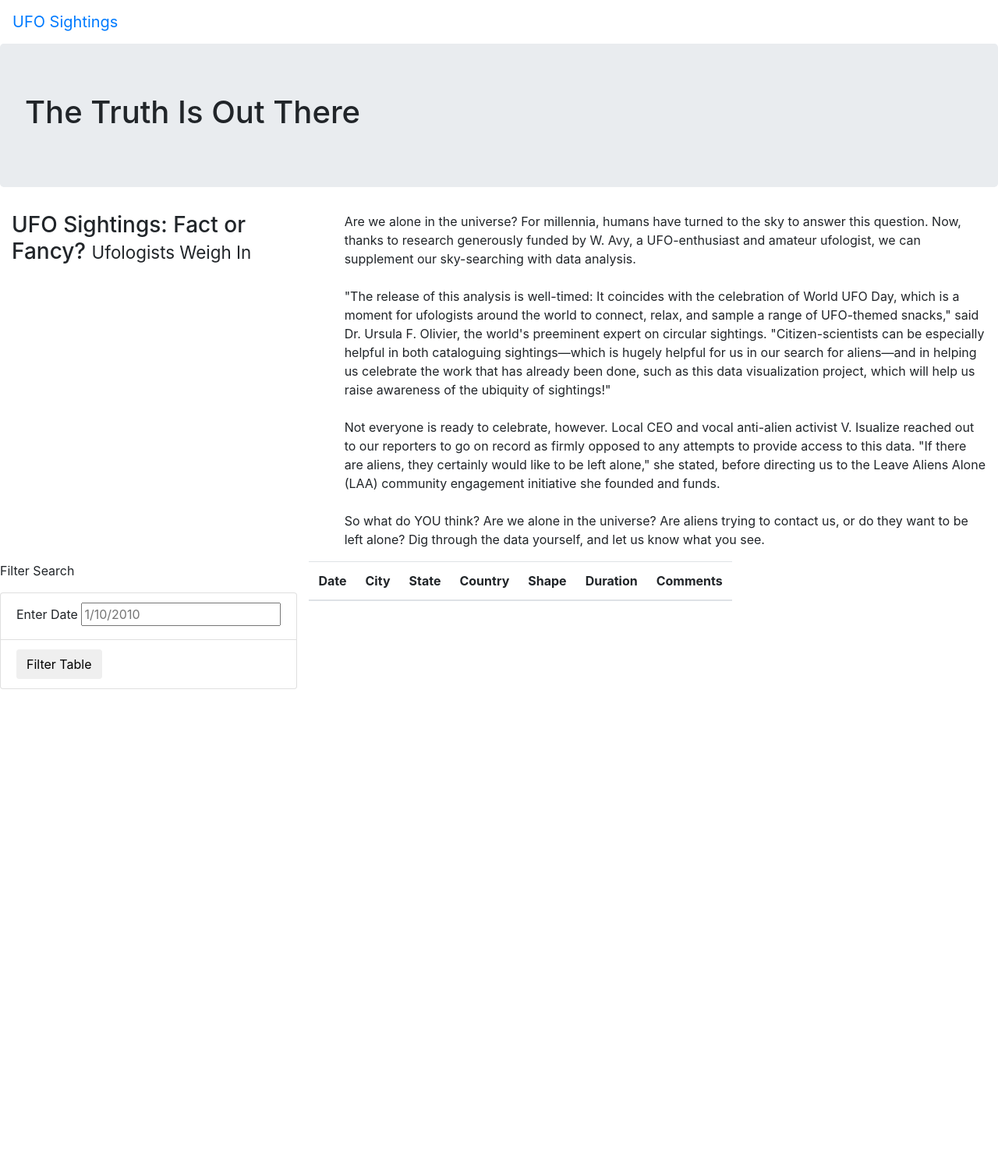
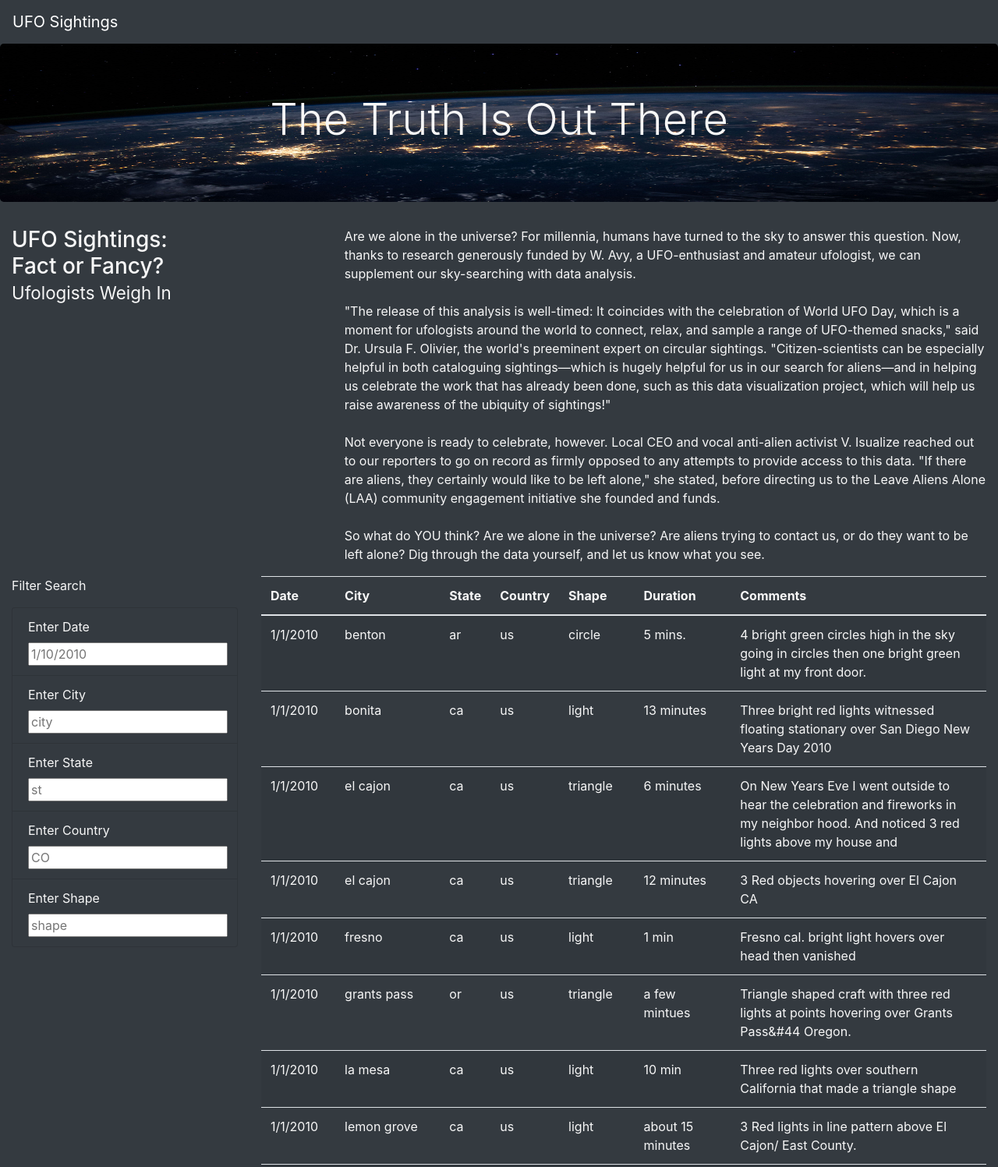
Before and after one commit to aberloro/UFOs, a plain HTML site: page index.html in a window 1280 px wide. Shown: the top 1497 px of the page at 78% size. Before the commit the page ends 884 px from the top, so only its background shows below. Drawn offline with nearby package versions, Linux system fonts and the light colour scheme.

Commit message:
adding additional table filters

```diff
--- a/index.html
+++ b/index.html
@@ -13,21 +13,21 @@
     />
     <link rel="stylesheet" href="static/css/style.css">
 </head>
-<body>
+<body class="bg-dark">
     <div class="wrapper">
-        <nav class="navbar navbar-expand-lg">
+        <nav class="navbar navbar-dark bg-dark navbar-expand-lg">
             <a class="navbar-brand" href="index.html">UFO Sightings</a>
         </nav>
     </div>
 
     <div class="jumbotron">
-        <h1>The Truth Is Out There</h1>
+        <h1 class="display-4">The Truth Is Out There</h1>
     </div>
 
     <div class="container-fluid">
         <div class="row">
             <div class="col-md-4">
-                <h3>UFO Sightings: Fact or Fancy? <small>Ufologists Weigh In</small></h3>
+                <h3>UFO Sightings:<br> Fact or Fancy? <br><small>Ufologists Weigh In</small></h3>
             </div>
             <div class="col-md-8">
                 <p>Are we alone in the universe? For millennia, humans have turned to the sky to answer this question. Now, thanks to research generously funded by W. Avy, a UFO-enthusiast and amateur ufologist, we can supplement our sky-searching with data analysis.<br>
@@ -41,25 +41,45 @@
 
     <div class="container-fluid">
         <div class="row">
-            <div clss = "col-md-3">
-                <form>
+            <div class = "col-md-3">
+                <form  class="bg-dark">
                     <p>Filter Search</p>
-                    <ul class="list-group">
-                        <li class="list-group-item">
+                    <ul class="list-group bg-dark">
+                        <li class="list-group-item bg-dark" [ tag.]{style="font-family: inherit; font-size: 1rem;">
                             <label for="date">Enter Date</label>
                             <input type="text" placeholder="1/10/2010" id="datetime" />
                         </li>
-                        <li class="list-group-item">
-                            <button id="filter-btn" type="button" class="btn btn-default">Filter Table</button>
+
+                        <li class="list-group-item bg-dark" [ tag.]{style="font-family: inherit; font-size: 1rem;">
+                            <label for="city">Enter City</label>
+                            <input type="text" placeholder="city" id="city" />
                         </li>
+
+                        <li class="list-group-item bg-dark" [ tag.]{style="font-family: inherit; font-size: 1rem;">
+                            <label for="state">Enter State</label>
+                            <input type="text" placeholder="st" id="state" />
+                        </li>
+
+                        <li class="list-group-item bg-dark" [ tag.]{style="font-family: inherit; font-size: 1rem;">
+                            <label for="country">Enter Country</label>
+                            <input type="text" placeholder="CO" id="country" />
+                        </li>
+
+                        <li class="list-group-item bg-dark" [ tag.]{style="font-family: inherit; font-size: 1rem;">
+                            <label for="date">Enter Shape</label>
+                            <input type="text" placeholder="shape" id="shape" />
+                        </li>
+                        <!--li class="list-group-item bg-dark" [ tag.]{style="font-family: inherit; font-size: 1rem;" -->
+                            <!--button id="filter-btn" type="button" class="btn btn-dark">Filter Table</button -->
+                        <!-- /li -->
                     </ul>
                 </form>
             </div>
-            <div clss = "col-md-9">
-                <div class="col-md-9">
-                    <table class="table table-striped">
-                      <thead>
+            <div class = "col-md-9">
+                <table class="table table-striped">
+                    <thead>
                         <tr>
+                            <!-- add 'th' tag for each key aka column header-->
                             <th>Date</th>
                             <th>City</th>
                             <th>State</th>
@@ -68,13 +88,20 @@
                             <th>Duration</th>
                             <th>Comments</th>
                         </tr>
-                      </thead>
-                      <tbody></tbody>
-                    </table>
-                  </div>
+                    </thead>
+                    <tbody></tbody>
+                </table>
             </div>
         </div>
     </div>
 
+    <!--add scripts to link other files-->
+
+    <!-- let D3 library listen for and react to user input-->
+    <script src="https://cdnjs.cloudflare.com/ajax/libs/d3/4.11.0/d3.js"></script>
+    <!-- load data from data.js doc-->
+    <script src="static/js/data.js"></script>
+    <!--link to app.js file with functions to build and filter table-->
+    <script src="static/js/app.js"></script>
 </body>
 </html>
--- a/static/css/style.css
+++ b/static/css/style.css
@@ -0,0 +1,9 @@
+body {
+    color: #f7f7f7;
+}
+
+.jumbotron {
+  background-image: url("../images/nasa.jpg");
+  background-size: 100% 100%;
+  text-align: center;
+}
--- a/static/js/app.js
+++ b/static/js/app.js
@@ -1,49 +1,73 @@
-// import the data from data.js
+// from data.js
 const tableData = data;
 
-// Reference the HTML table using d3 library from JS
+// get table references
 var tbody = d3.select("tbody");
 
 function buildTable(data) {
-    // Clear existing data
+  // First, clear out any existing data
   tbody.html("");
-    //loop through each object in data and
-    // append a row and cells for each value in row
+
+  // Next, loop through each object in the data
+  // and append a row and cells for each value in the row
   data.forEach((dataRow) => {
-        // append row to tbale body
+    // Append a row to the table body
     let row = tbody.append("tr");
 
-
-        //loop through fields in data row and
-        //add each value a a table cell (td)
+    // Loop through each field in the dataRow and add
+    // each value as a table cell (td)
     Object.values(dataRow).forEach((val) => {
       let cell = row.append("td");
       cell.text(val);
-            }
-        );
+    });
   });
 }
 
-function handleClick() {
-    //get datetime value from filter
-    let date = d3.select("#datetime").property("value");
+// 1. Create a variable to keep track of all the filters as an object.
+var filters = {};
+
+// 3. Use this function to update the filters.
+function updateFilters() {
+
+    // 4a. Save the element that was changed as a variable.
+    let changedElement = d3.select(this);
+    // 4b. Save the value that was changed as a variable.
+    let elementValue = changedElement.property("value");
+    console.log(elementValue);
+    // 4c. Save the id of the filter that was changed as a variable.
+    let filterId = changedElement.attr("id");
+    console.log(filterId);
+
+    // 5. If a filter value was entered then add that filterId and value
+    // to the filters list. Otherwise, clear that filter from the filters object.
+    if (elementValue) {filters[filterId] = elementValue;}
+    else {delete filters[filterId];}
+
+    // 6. Call function to apply all filters and rebuild the table
+    filterTable();
+
+  }
+
+  // 7. Use this function to filter the table when data is entered.
+  function filterTable() {
+
+    //d3.selectAll("input").on("change", updateFilters);
+    // 8. Set the filtered data to the tableData.
     let filteredData = tableData;
 
-    //check if date was entered and then
-    //filter data using that date
-    if (date) {
-    // Apply `filter` to the table data to only keep the rows
-    // where the `datetime` value matches the filter value
-        filteredData = filteredData.filter(row => row.datetime === date);
-    };
-    // Rebuild the table using the filtered data
-    // @NOTE: If no date was entered, then filteredData
-    // then filteredData will just be original tableData.
+    // 9. Loop through all of the filters and keep any data that
+    // matches the filter values
+    for (const [filterId,value] of Object.entries(filters)) {
+      if (value) {filteredData.filter(row => row[filterId] ===value);}
+    }
+
+
+    // 10. Finally, rebuild the table using the filtered data
     buildTable(filteredData);
-};
+  }
 
-//have d3 listen for button click
-d3.selectAll("#filter-btn").on("click", handleClick);
+  // 2. Attach an event to listen for changes to each filter
+  d3.selectAll("input").on("change", updateFilters);
 
-//let readers view original table prior to filtering
+  // Build the table when the page loads
   buildTable(tableData);
```
Also changed, not shown: static/js/appPhase1.js (added, +53 -0 lines), static/images/nasa.jpg (added), 1 other file. Lines whose indentation alone changed are shown as unchanged.
